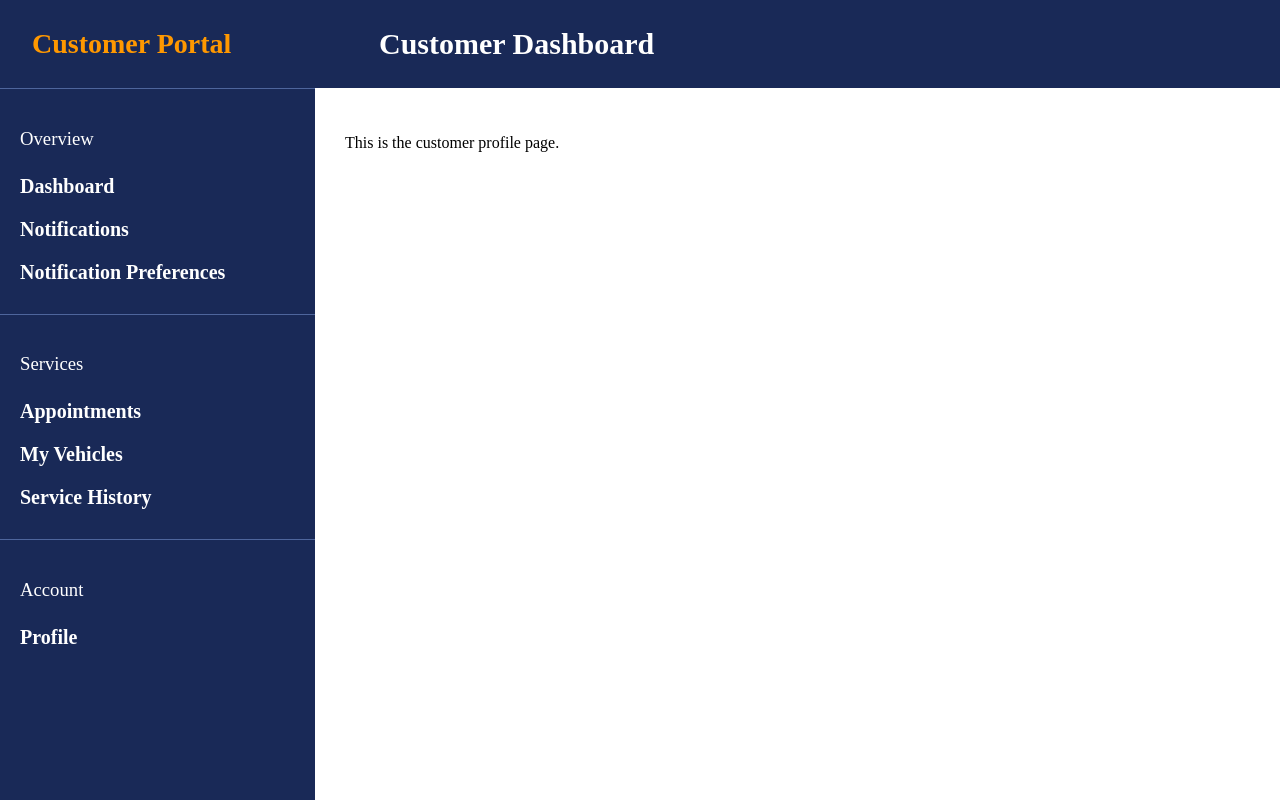
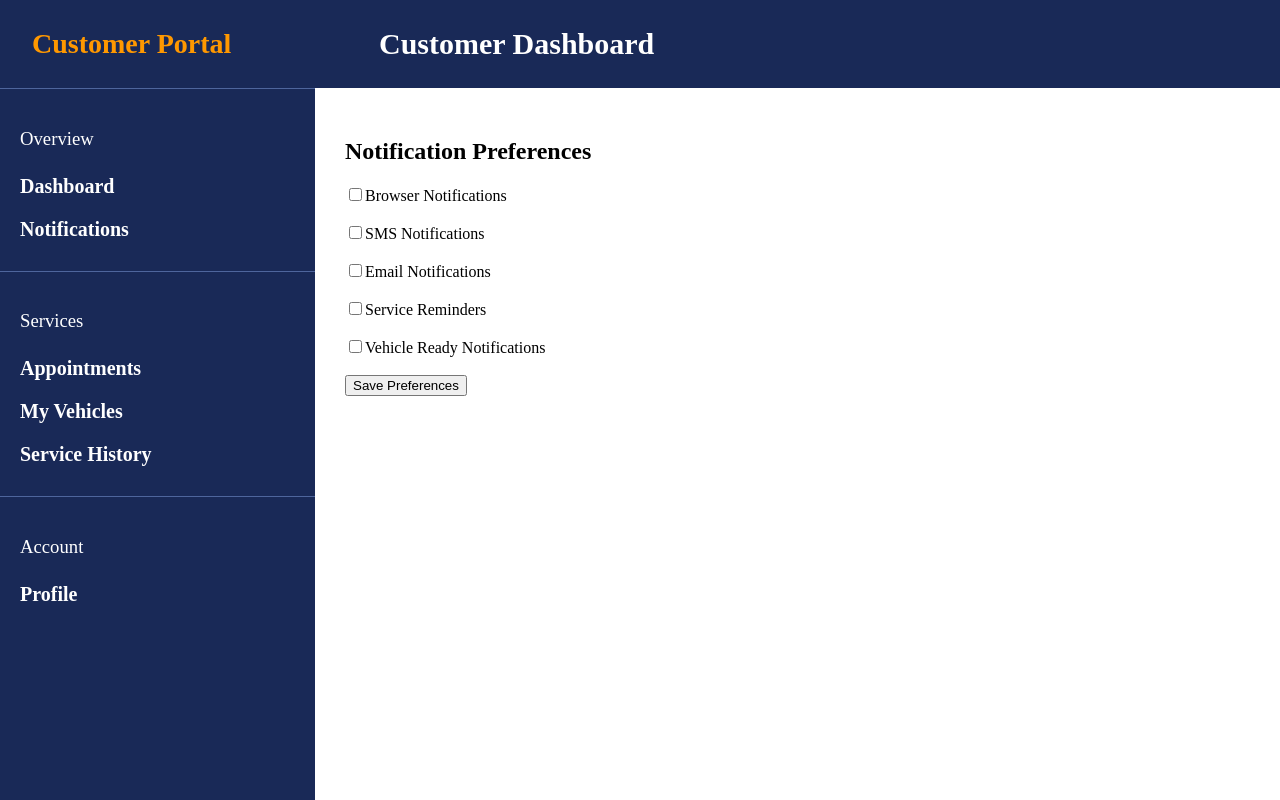
Before and after one commit to jag7605/vehicle-maintenance-reminder, a React (Vite) app in the folder client/: page /customer/profile in a window 1280 px wide. Built offline with nearby package versions, Linux system fonts and the light colour scheme; no server answers.

Commit message:
moved customer notif pref to profile

```diff
--- a/client/src/App.jsx
+++ b/client/src/App.jsx
@@ -14,7 +14,6 @@ import CustomerVehicles from './pages/CustomerVehiclesPage';
 import CustomerHistory from './pages/CustomerServiceHistoryPage';
 import CustomerProfile from './pages/CustomerProfilePage';
 import CustomerLayout from './component/CustomerLayout';
-import CustomerNotificationPreferencePage from "./pages/CustomerNotificationPreferencePage";
 import AdminNotificationPreferencePage from "./pages/AdminNotificationPreferencePage";
 
 function App() {
@@ -46,7 +45,6 @@ function App() {
           <Route path="vehicles" element={<CustomerVehicles />} />
           <Route path="history" element={<CustomerHistory />} />
           <Route path="profile" element={<CustomerProfile />} />
-          <Route path="notification-preferences" element={<CustomerNotificationPreferencePage />} />
         </Route>
 
       </Routes>
--- a/client/src/component/CustomerLayout.jsx
+++ b/client/src/component/CustomerLayout.jsx
@@ -8,8 +8,7 @@ const customerMenu = [
     title: "Overview",
     items: [
       { label: "Dashboard", path: "/customer/home" },
-      { label: "Notifications", path: "/customer/notifications" },
-      { label: "Notification Preferences", path: "/customer/notification-preferences" },
+      { label: "Notifications", path: "/customer/notifications" }
     ],
   },
   {
--- a/client/src/pages/CustomerProfilePage.jsx
+++ b/client/src/pages/CustomerProfilePage.jsx
@@ -1,9 +1,131 @@
+import { useEffect, useState } from "react";
+import { onAuthStateChanged } from "firebase/auth";
+import { doc, getDoc, setDoc } from "firebase/firestore";
+import { auth, db } from "../firebase/firebaseConfig";
+
+
 function CustomerProfilePage() {
+    const [currentUser, setCurrentUser] = useState(null);
+
+    const [browser, setBrowser] = useState(false);
+    const [sms, setSms] = useState(false);
+    const [email, setEmail] = useState(false);
+    const [serviceReminders, setServiceReminders] = useState(false);
+    const [vehicleReady, setVehicleReady] = useState(false);
+
+    const [message, setMessage] = useState("");
+
+    useEffect(() => {
+        const unsubscribe = onAuthStateChanged(auth, async (user) => {
+        if (!user) return;
+
+        setCurrentUser(user);
+
+        const userRef = doc(db, "users", user.uid);
+        const userSnap = await getDoc(userRef);
+
+        if (userSnap.exists()) {
+            const prefs = userSnap.data().notificationPreferences;
+
+            if (prefs) {
+            setBrowser(prefs.browser || false);
+            setSms(prefs.sms || false);
+            setEmail(prefs.email || false);
+            setServiceReminders(prefs.serviceReminders || false);
+            setVehicleReady(prefs.vehicleReady || false);
+            }
+        }
+        });
+
+        return () => unsubscribe();
+    }, []);
+
+    const handleSave = async () => {
+        if (!currentUser) return;
+
+        await setDoc(
+        doc(db, "users", currentUser.uid),
+        {
+            notificationPreferences: {
+            browser,
+            sms,
+            email,
+            serviceReminders,
+            vehicleReady,
+            },
+        },
+        { merge: true }
+        );
+
+        setMessage("Preferences saved.");
+    };
+
     return (
+        //<CustomerLayout title="Notification Preferences">
         <div>
-            <p>This is the customer profile page.</p>
+        <h2>Notification Preferences</h2>
+
+        <label>
+            <input
+            type="checkbox"
+            checked={browser}
+            onChange={(e) => setBrowser(e.target.checked)}
+            />
+            Browser Notifications
+        </label>
+
+        <br /><br />
+
+        <label>
+            <input
+            type="checkbox"
+            checked={sms}
+            onChange={(e) => setSms(e.target.checked)}
+            />
+            SMS Notifications
+        </label>
+
+        <br /><br />
+
+        <label>
+            <input
+            type="checkbox"
+            checked={email}
+            onChange={(e) => setEmail(e.target.checked)}
+            />
+            Email Notifications
+        </label>
+
+        <br /><br />
+
+        <label>
+            <input
+            type="checkbox"
+            checked={serviceReminders}
+            onChange={(e) => setServiceReminders(e.target.checked)}
+            />
+            Service Reminders
+        </label>
+
+        <br /><br />
+
+        <label>
+            <input
+            type="checkbox"
+            checked={vehicleReady}
+            onChange={(e) => setVehicleReady(e.target.checked)}
+            />
+            Vehicle Ready Notifications
+        </label>
+
+        <br /><br />
+
+        <button onClick={handleSave}>Save Preferences</button>
+
+        {message && <p style={{ color: "green" }}>{message}</p>}
         </div>
+        //</CustomerLayout>
     );
-}
+    }
 
 export default CustomerProfilePage;
```
